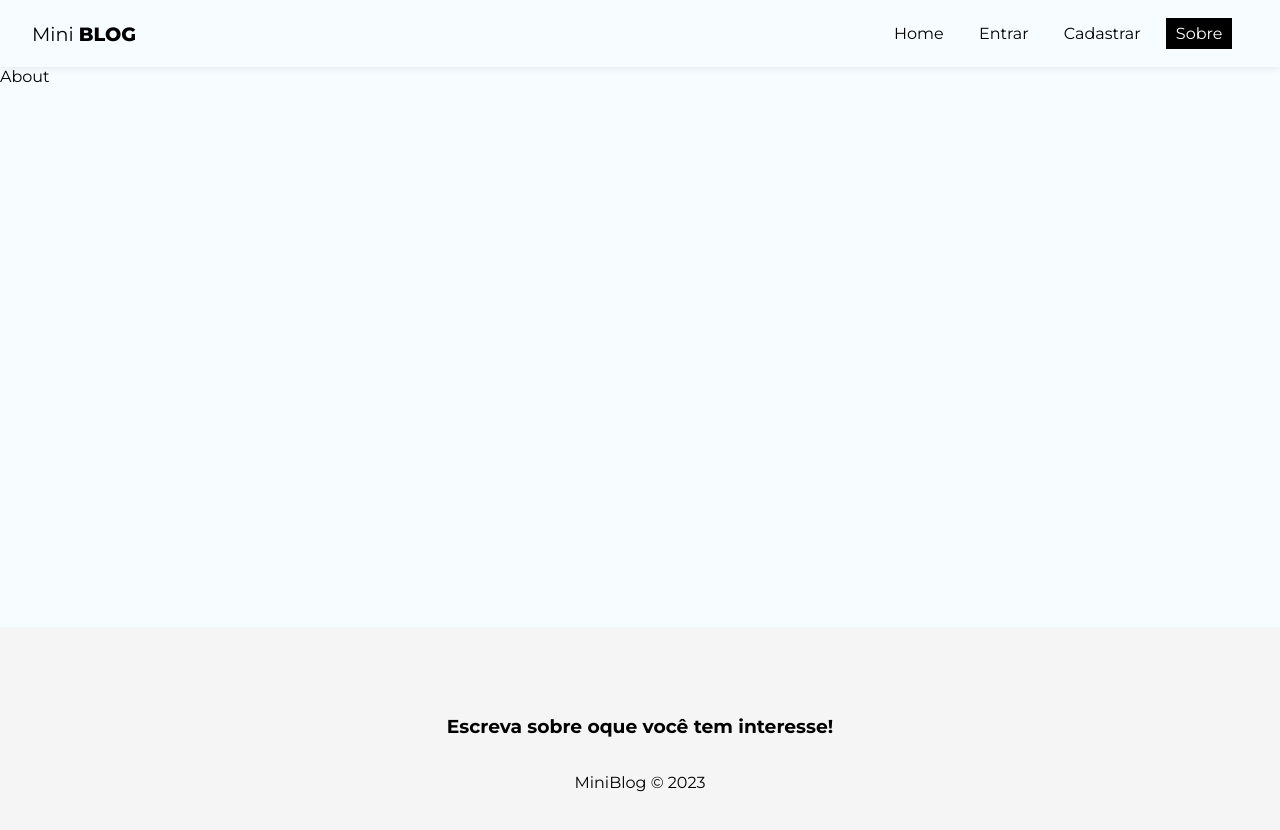
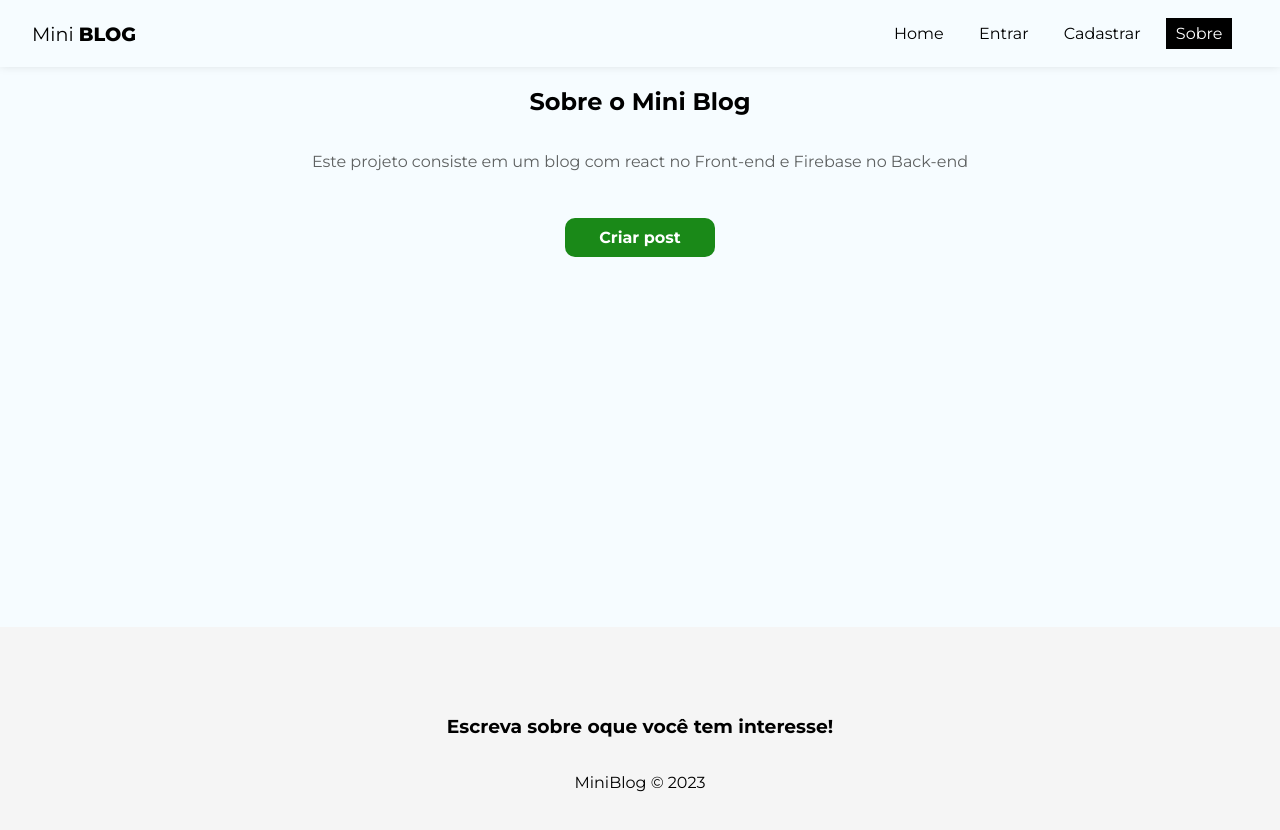
Before and after one commit to GabrielR4SH/miniblog, a React (Create React App) app: page /about in a window 1280 px wide. Shown: the top 830 px of the page. Built offline with nearby package versions, Linux system fonts and the light colour scheme; no server answers.

Commit message:
Bloqueio de paginas com auth

```diff
--- a/src/App.js
+++ b/src/App.js
@@ -47,12 +47,11 @@
             <Routes>
               <Route path='/' element={<Home />}></Route>
               <Route path='/about' element={<About />}></Route>
-              <Route path='/login' element={<Login />}></Route>
-              <Route path='/register' element={<Register />}></Route>
-              <Route path='/posts/create' element={<CreatePost />}></Route>
-              <Route path='/dashboard' element={<Dashboard />}></Route>
 
-
+              <Route path='/login' element={!user ? <Login /> : <Navigate to="/" />} />
+              <Route path='/register' element={!user ? <Register /> : <Navigate to="/" />} />
+              <Route path='/posts/create' element={user ? <CreatePost /> : <Navigate to="/login" />} />
+              <Route path='/dashboard' element={user ? <Dashboard /> : <Navigate to="/login" />} />
             </Routes>
           </div>
           <Footer />
--- a/src/pages/About/About.js
+++ b/src/pages/About/About.js
@@ -1,10 +1,17 @@
+import { Link } from "react-router-dom";
 import styles from "./About.module.css";
 import React from 'react';
 
 
 const About = ()=> {
   return (
-    <div>About</div>
+    <div className={styles.about}>
+      <h2>Sobre o Mini <span>Blog</span></h2>
+      <p>Este projeto consiste em um blog com react no Front-end e Firebase no Back-end</p>
+      <Link to="/posts/create" className="btn">
+        Criar post
+      </Link>
+    </div>
 
 
   )
--- a/src/pages/About/About.module.css
+++ b/src/pages/About/About.module.css
@@ -0,0 +1,17 @@
+.about{
+    text-align: center;
+    display: flex;
+    flex-direction: column;
+    align-items: center;
+}
+
+.about p{
+    color: rgb(94, 97, 97);
+    margin-bottom: 2em;
+}
+
+.about a{
+    display: block;
+    margin-top: 15px;
+    padding: 10px 15px;
+}
```
